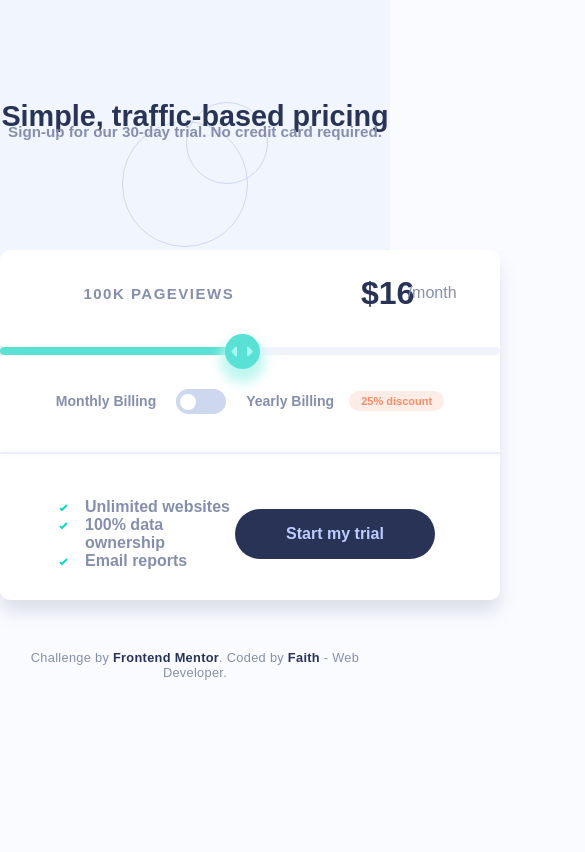
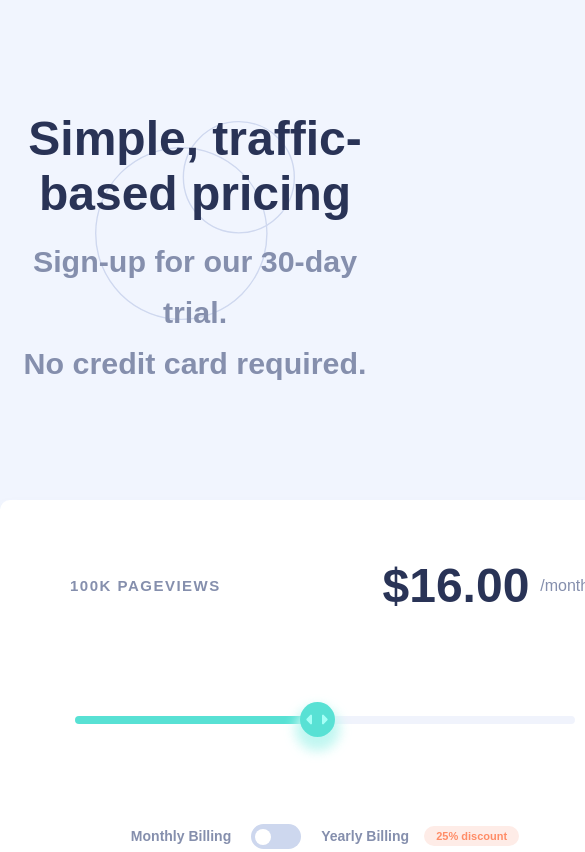
Before and after one commit to FaithWebDev/interactive-pricing-component, a plain HTML site: page index.html in a window 390 px wide. Shown: the top 852 px of the page, 585 px wide, since content can reach past the window. Drawn offline with Linux system fonts and the light colour scheme.

Commit message:
added a few styling changes & set price # to fixed(2)

```diff
--- a/index.html
+++ b/index.html
@@ -21,7 +21,8 @@
     <div class="container">
       <header class="header">
         <h1>Simple, traffic-based pricing</h1>
-        <h4>Sign-up for our 30-day trial. No credit card required.</h3>
+        <h4>Sign-up for our 30-day trial.</h4>
+        <h4>No credit card required.</h4>
       </header>
 
       <div class="main">
@@ -35,15 +36,14 @@
         </div>
 
         <div class="slide-container">
-          <input oninput="setCurrentValues(), applyDiscount(), colorSlider()" type='range' min='1' max='32' value='16'
-            id='my-range' class='slider'>
+          <input type='range' min='1' max='32' value='16' id='my-range' class='slider'>
         </div>
 
 
         <div class="sub">
           <p>Monthly Billing</p>
           <label class="switch">
-            <input onchange="applyDiscount()" type="checkbox" id="toggle-btn">
+            <input type="checkbox" id="toggle-btn">
             <span class="toggle round"></span>
           </label>
           <p>Yearly Billing</p>
@@ -53,20 +53,12 @@
         <hr id="line-break">
 
         <footer>
-
-          <div class="footer-left">
-            <div class="footer-left2">
           <ul>
             <li>Unlimited websites</li>
             <li>100% data ownership</li>
             <li>Email reports</li>
           </ul>
-            </div>
-          </div>
-
-          <div class="footer-right">
           <button id="trial-button">Start my trial</button>
-          </div>
         </footer>
       </div>
 
--- a/index.js
+++ b/index.js
@@ -1,43 +1,45 @@
 //grab slider , per-month , toggle and view/$$ from html
 const slider = document.querySelector('.slider');
-let defaultValue = slider.defaultValue;
-let currentValue = slider.value;
 const toggleBtn = document.querySelector('#toggle-btn');
-//set default toggle to false
+//set default discount toggle to false
 toggleBtn.checked = false;
 const pageViews = document.querySelector('#page-views');
 const price = document.querySelector('#price');
 //sets the default value on loading the page to 16
-price.innerText = '$16';
+price.innerText = '$16.00';
 //set default pageviews text
 pageViews.innerText = '100K PAGEVIEWS';
 
 
+//event listeners for each element
+slider.addEventListener('input', setCurrentValues)
+slider.addEventListener('input', colorSlider)
+toggleBtn.addEventListener('change', setCurrentValues)
+
+
 //make the price/views values update with slider movement
 function setCurrentValues() {
-    current = slider.value;
+    current = parseFloat(slider.value).toFixed(2)
     price.innerText = `$${current}`;
-    const views = Math.round((current * 6250) / 1000);
+    const views = Math.round((current * 6250) / 1000)
     if (slider.value < 100, 000) {
         pageViews.innerText = `${views} PAGEVIEWS`;
     } else {
         pageViews.innerText = `${views}K PAGEVIEWS`;
     }
+    function applyDiscount() {
+        // const current = slider.value;
+        const discount = (current - (current * .25)).toFixed(2);
+        if (toggleBtn.checked === true) {
+            price.innerText = `$${discount}`;
+        } else {
+            price.innerText = `$${current}`;
+        }
+    }
+    applyDiscount()
 }
 
 
-//apply discount if toggle is checked
-function applyDiscount() {
-    const current = slider.value;
-    const discount = current - (current * .25);
-    if (toggleBtn.checked === true) {
-        price.innerText = `$${discount}`;
-    } else {
-        price.innerText = `$${current}`;
-    }
-}
-
-// linear-gradient(-90deg, hsl(224, 65%, 95%) 50%, hsl(174, 86%, 45%) 30%)
 // make the slider bar fill with color
 function colorSlider() {
     valPercent = (slider.value / slider.max) * 100;
--- a/style.css
+++ b/style.css
@@ -82,21 +82,21 @@ body {
     background-position-x: 50%;
     background-position-y: 40%;
     margin-top: 100px;
-    margin-bottom: ;
+    margin-bottom: 75px;
     position: static;
 }
 
 .header h1 {
-    font-size: 1.8rem;
+    font-size: 2rem;
     font-weight: 800;
     text-align: center;
-    margin-bottom: -10px;
+    margin-bottom: 5px;
 }
 
 .header h4 {
     text-align: center;
     color: var(--grayish-blue);
-    font-size: .95rem;
+    font-size: 1.05rem;
 }
 
 /* main box content */
@@ -128,6 +128,7 @@ body {
     font-weight: 800 !important;
     color: var(--dark-desaturated-blue);
     text-align: center;
+    font-size: 3rem;
 }
 
 .main-text p:first-child {
@@ -137,6 +138,7 @@ body {
     letter-spacing: 1.5px;
     font-size: 15px;
     text-align: center;
+    margin-left: 50px
 }
 
 /* sider */
@@ -315,22 +317,10 @@ footer {
     align-items: center;
     width: inherit;
     justify-content: space-between;
-    padding-top: 15px;
     padding-bottom: 15px;
-    margin-top: 0;
-}
-
-.footer-left {
-    display: flex;
-    flex-direction: column;
-    font-size: 11px;
+    font-size: 1rem;
     font-weight: 700;
     color: var(--grayish-blue);
-    margin-left: 35px;
-}
-
-.footer-right {
-    margin-right: 65px
 }
 
 #trial-button {
@@ -349,9 +339,7 @@ footer {
     cursor: pointer
 }
 
-
-
-.footer-left ul li {
+footer ul li {
     list-style-image: url(images/icon-check.svg);
     padding-left: 10px;
     font-size: 1rem;
@@ -359,8 +347,72 @@ footer {
 
 
 @media screen and (min-device-width: 300px) and (max-device-width: 800px) {
+    body {
+        background-position: center center;
+        background-attachment: fixed;
+    }
+
+    .header {
+        display: flex;
+        flex-direction: column;
+        justify-content: center;
+        align-items: center;
+        height: 500px;
+        margin-top: auto;
+        background-size: 200px;
+        margin-bottom: 0px;
+    }
+
+    .header h1 {
+        font-size: 3rem;
+        margin-bottom: 15px;
+    }
+
+    .header h4 {
+        overflow-wrap: break-word;
+        font-size: 1.9rem;
+        line-height: 3.2rem;
+    }
+
     .main {
-        width: 500px;
-        height: 350px;
+        width: 650px;
+        height: 800px;
+        margin-top: 0px;
     }
+
+    .main p {}
+
+    .sub {}
+
+
+    footer {
+        display: flex;
+        flex-direction: column;
+        line-height: 2rem;
+        justify-content: center;
+        align-items: center;
+        margin: 0;
+        padding: 0;
+        height: 200px;
+    }
+
+    footer ul {
+        display: flex;
+        flex-direction: column;
+        text-align: justify;
+        padding: 0;
+    }
+
+    footer ul li {
+        padding: 0;
+    }
+
+    footer button {
+        margin-top: 30px
+    }
+
+
+
+
+
 }
```
Lines whose indentation alone changed are shown as unchanged.
